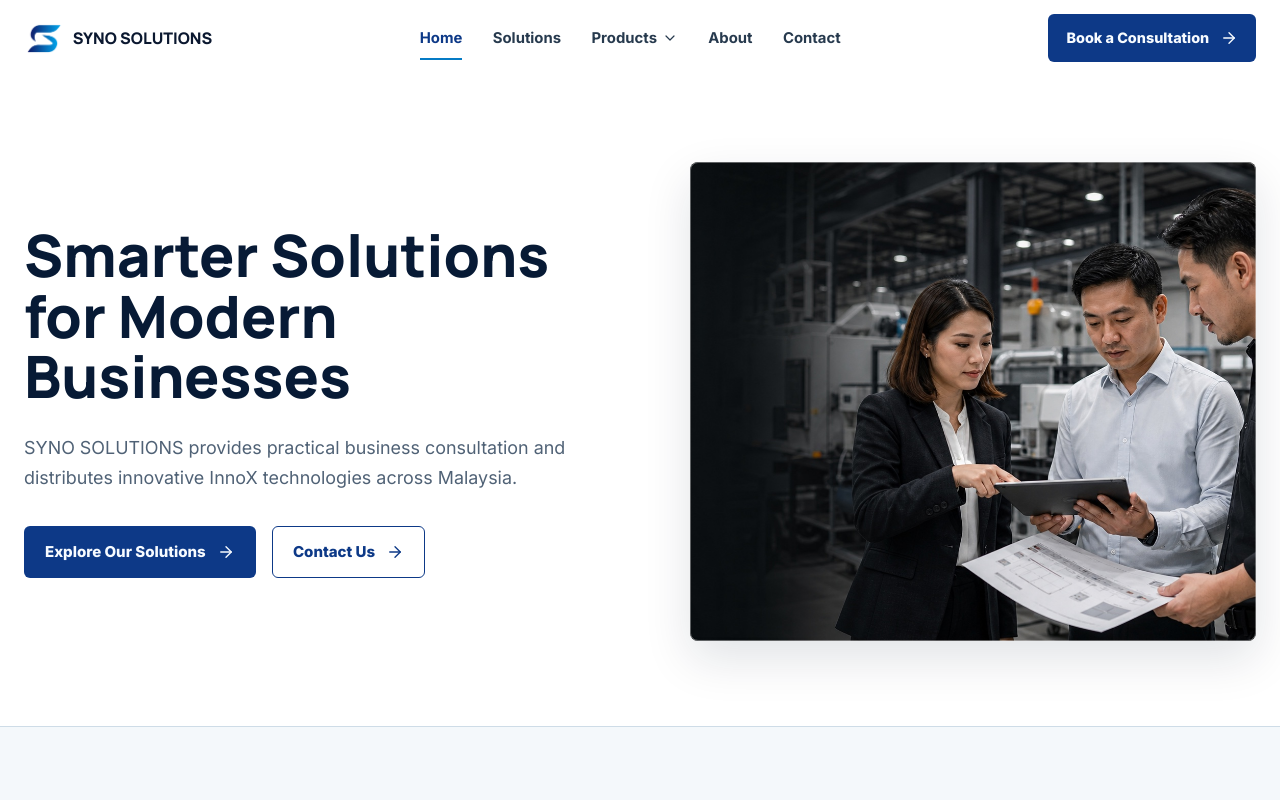
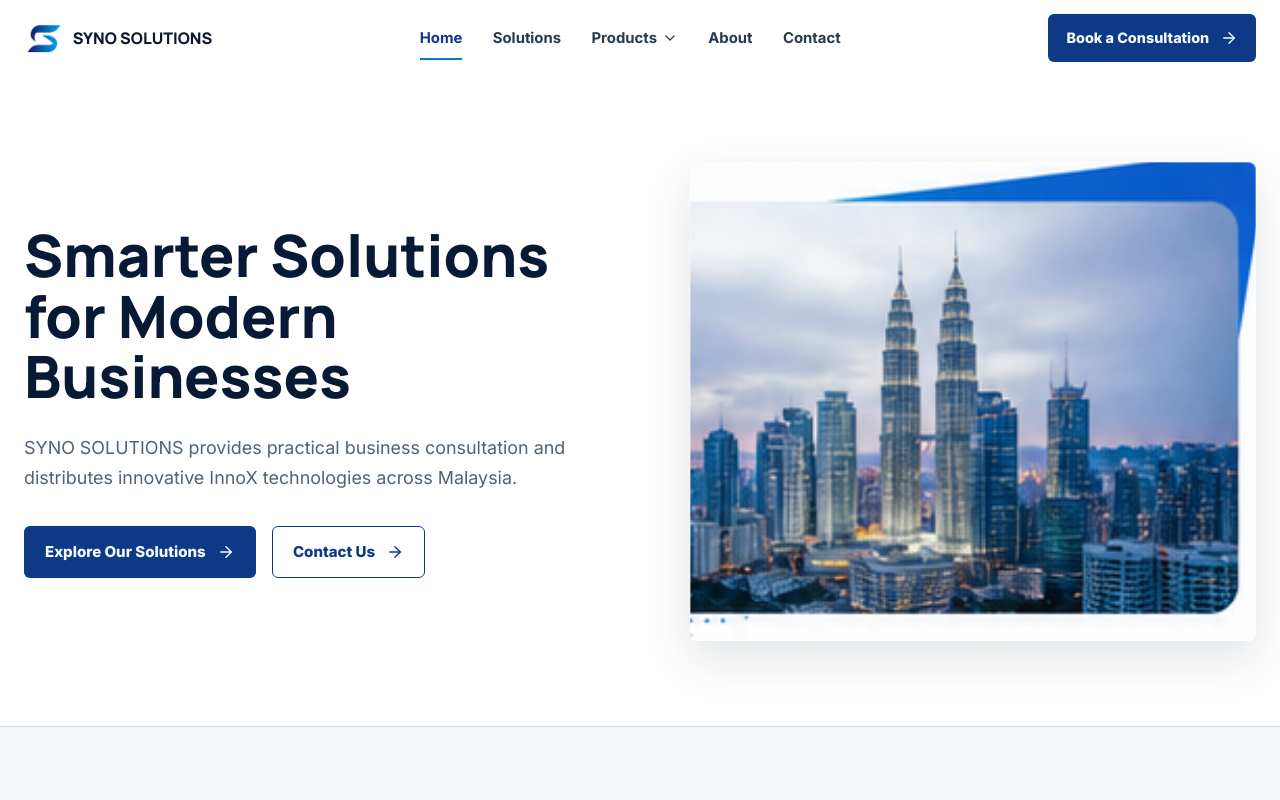
Before and after one commit to CreatifMind/Syno-Solutions, a React (Vite) app: page / in a window 1280 px wide. Shown: the top 800 px of the page. Built offline with nearby package versions, Linux system fonts and the light colour scheme.

Commit message:
Restore Kuala Lumpur skyline in home hero

```diff
--- a/src/pages/HomePage.tsx
+++ b/src/pages/HomePage.tsx
@@ -69,10 +69,10 @@ export default function HomePage() {
           </div>
           <figure className="home-hero-media">
             <img
-              src="/assets/business-operations-hero.jpg"
-              alt="Business professionals reviewing an operational plan together"
-              width="1672"
-              height="941"
+              src="/assets/about-kl-concept.png"
+              alt="Kuala Lumpur skyline"
+              width="420"
+              height="230"
               decoding="async"
               fetchPriority="high"
             />
```
Also changed, not shown: public/assets/about-kl-concept.png (added).
